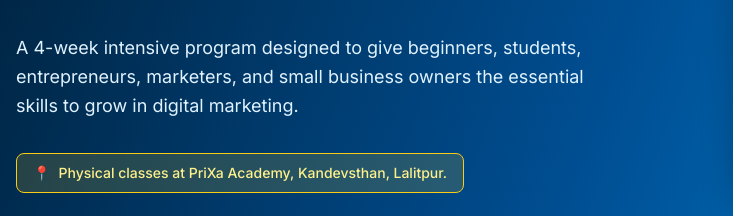
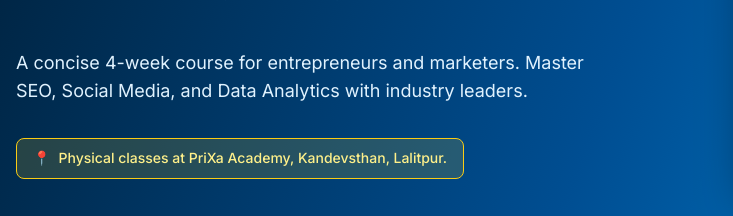
Before and after one commit to gyanendrabohara14/Prixa-academy-landing-page, a plain HTML site: page index.html in a window 1280 px wide. Shown: the part 445-661 px from the top of the page, 0-733 px from the left. Drawn offline with Linux system fonts and the light colour scheme.

Commit message:
Updated Prixa-academy-landing-page

```diff
--- a/index.html
+++ b/index.html
@@ -56,7 +56,7 @@
                 <h1>Digital Marketing Executive Program</h1>
                 <h2>Master Branding, Strategy & Performance</h2>
                 <p class="hero-description">
-                   A 4-week intensive program designed to give beginners, students, entrepreneurs, marketers, and small business owners the essential skills to grow in digital marketing.
+                    A concise 4-week course for entrepreneurs and marketers. Master SEO, Social Media, and Data Analytics with industry leaders.
                 </p>
 
                 <div class="chip-location">
--- a/style.css
+++ b/style.css
@@ -7,7 +7,7 @@ body {
     font-family: 'Inter', sans-serif;
     margin: 0;
     padding: 0;
-    color: #2145e7;
+    color: #3a5bee;
     background-color: #f7f9fb;
     line-height: 1.6;
 }
```
